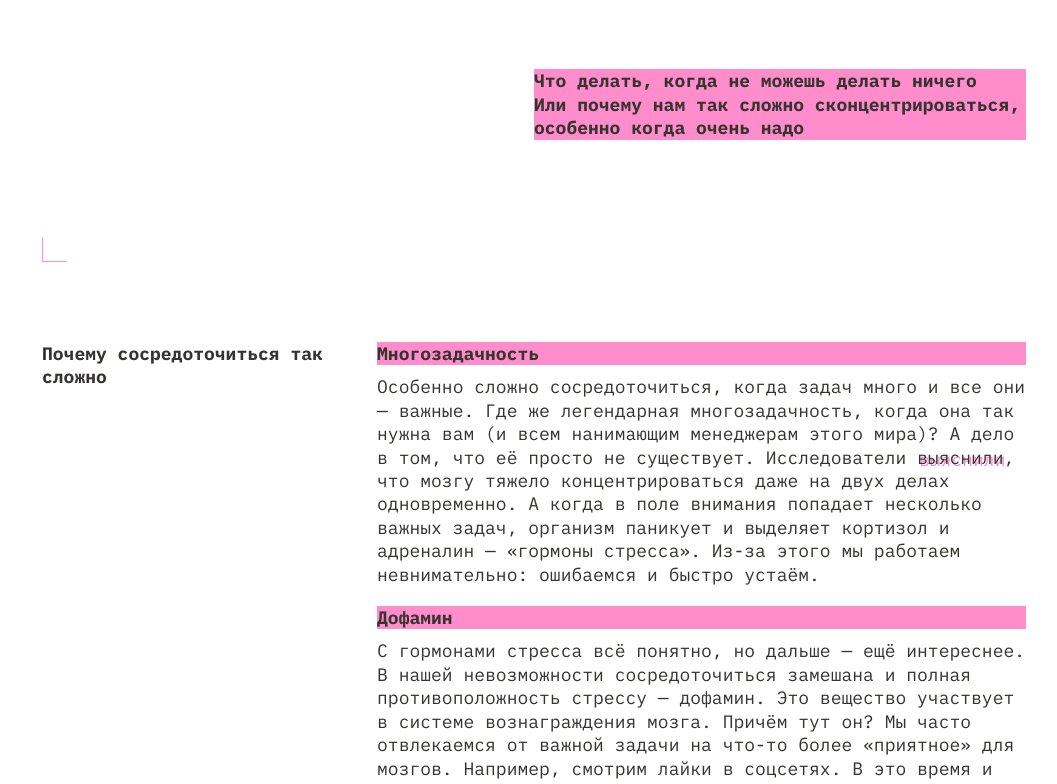
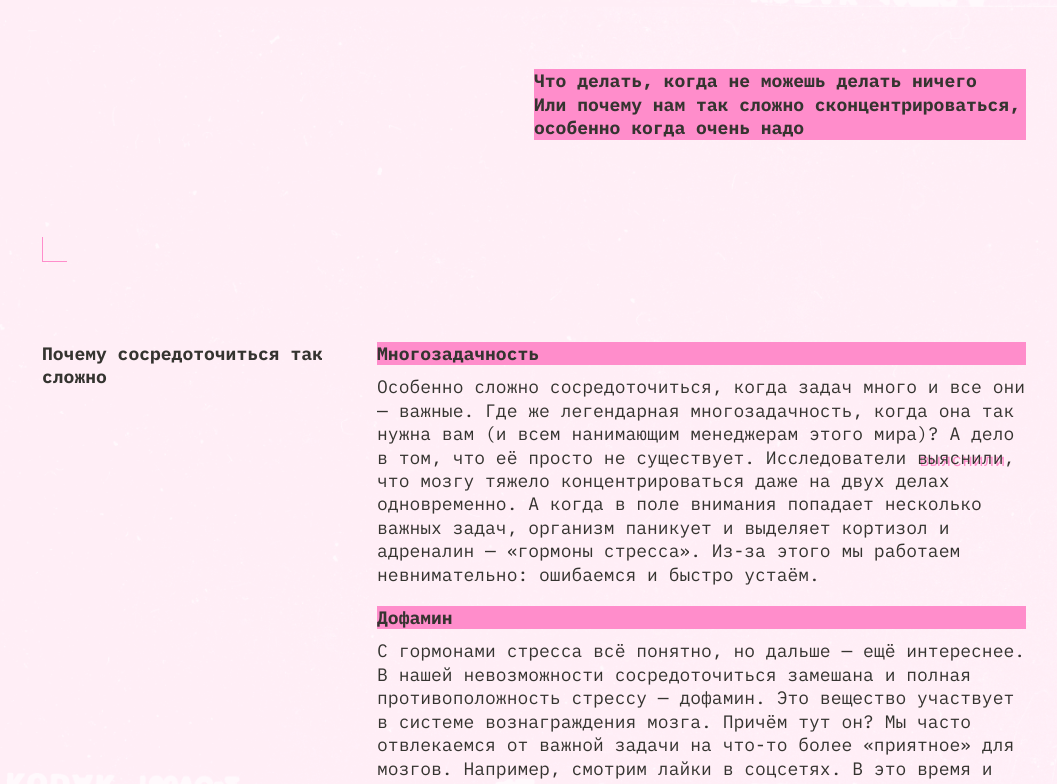
Before and after one commit to RomanPestryakov98/slozhno-sosredotochitsya, a website: page index.html in a window 1280 px wide. Shown: the part 518-1302 px from the top of the page, without its empty margins (106-1163 px from the left). Drawn offline with Linux system fonts and the light colour scheme.

Commit message:
fix background

```diff
--- a/styles/style.css
+++ b/styles/style.css
@@ -2,7 +2,7 @@
 
 .page {
   font-family: var(--font-family, sans-serif);
-  background: var(--background), var(--background-color);
+  background: var(--background);
   background-attachment: fixed;
   transition: all 0.3s;
 }
```
